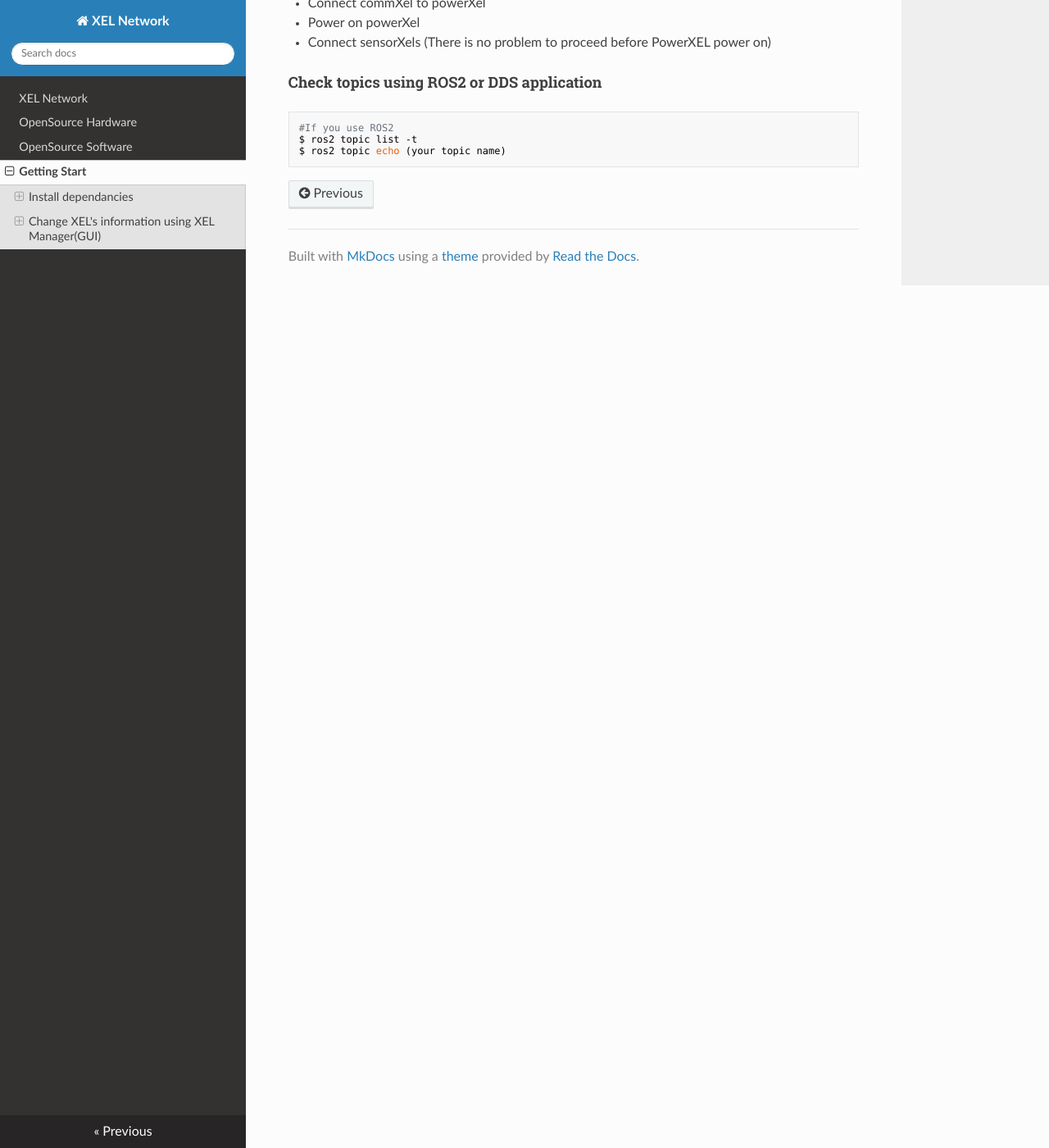
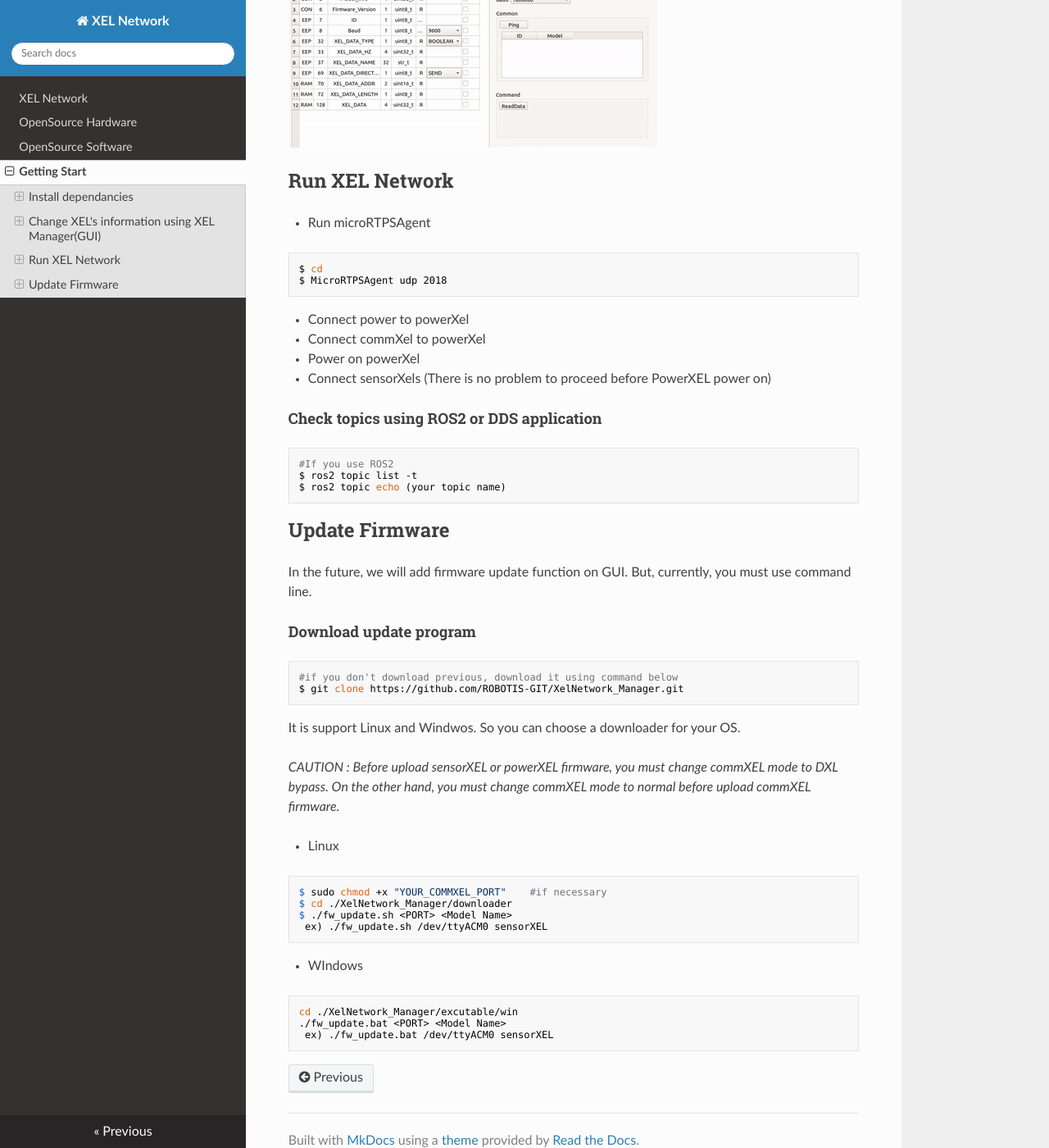
Before and after one commit to ROBOTIS-GIT/XelNetwork_Documents, an MkDocs documentation site: the page built from docs/getting_start.md, in a window 1280 px wide and 1400 px high, scrolled down 2849 px. Shown: the whole window at 82% size. Built offline with MkDocs 1.6.1, drawn with Linux system fonts in a browser that asks for light colours; nearby versions of some CDN libraries; old or Windows-style settings are respelled for this version of MkDocs; some of the changed text lies outside the part shown.

Commit message:
Updated Getting start.

````diff
--- a/docs/getting_start.md
+++ b/docs/getting_start.md
@@ -39,6 +39,26 @@
 ![](_static/xel_manager.png)
 <center>(Alpha test version)</center>
 
+
+#### Download XEL Manager
+```
+$ git clone https://github.com/ROBOTIS-GIT/XelNetwork_Manager.git
+```
+It is support Linux and Windwos. So you can choose an excutable for your OS.
+
+- Linux
+```
+$ sudo chmod +x "YOUR_COMMXEL_PORT"    #if necessary
+$ cd ./XelNetwork_Manager/excutable/linux
+$ ./XELManager
+```
+
+- WIndows
+```
+cd ./XelNetwork_Manager/excutable/win
+./XELManager
+```
+
 #### How to change CommXEL mode
 |user button pressed time(n sec)|mode|
 |:-:|:-:|
@@ -74,7 +94,7 @@
 
  ![](_static/xel_manager_use.gif)
 
-#### Run XEL Network
+## Run XEL Network
 - Run microRTPSAgent
 ```bash
 $ cd
@@ -91,3 +111,31 @@
 $ ros2 topic list -t
 $ ros2 topic echo (your topic name)
 ```
+
+## Update Firmware
+In the future, we will add firmware update function on GUI.
+But, currently, you must use command line.
+
+#### Download update program
+```
+#if you don't download previous, download it using command below
+$ git clone https://github.com/ROBOTIS-GIT/XelNetwork_Manager.git
+```
+It is support Linux and Windwos. So you can choose a downloader for your OS.
+
+*CAUTION : Before upload sensorXEL or powerXEL firmware, you must change commXEL mode to DXL bypass. On the other hand, you must change commXEL mode to normal before upload commXEL firmware.*
+
+- Linux
+```
+$ sudo chmod +x "YOUR_COMMXEL_PORT"    #if necessary
+$ cd ./XelNetwork_Manager/downloader
+$ ./fw_update.sh <PORT> <Model Name>
+ ex) ./fw_update.sh /dev/ttyACM0 sensorXEL
+```
+
+- WIndows
+```
+cd ./XelNetwork_Manager/excutable/win
+./fw_update.bat <PORT> <Model Name>
+ ex) ./fw_update.bat /dev/ttyACM0 sensorXEL
+```
````
